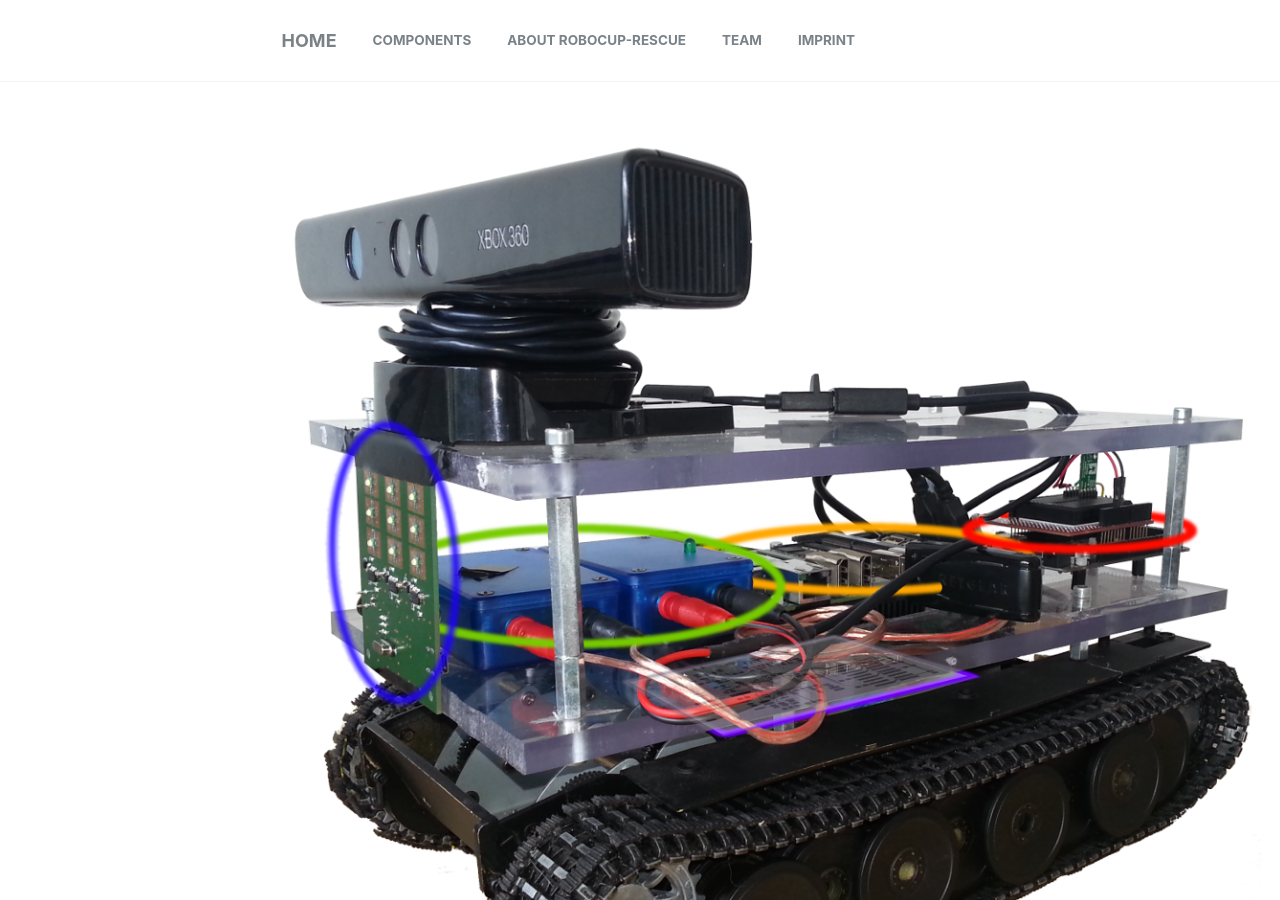
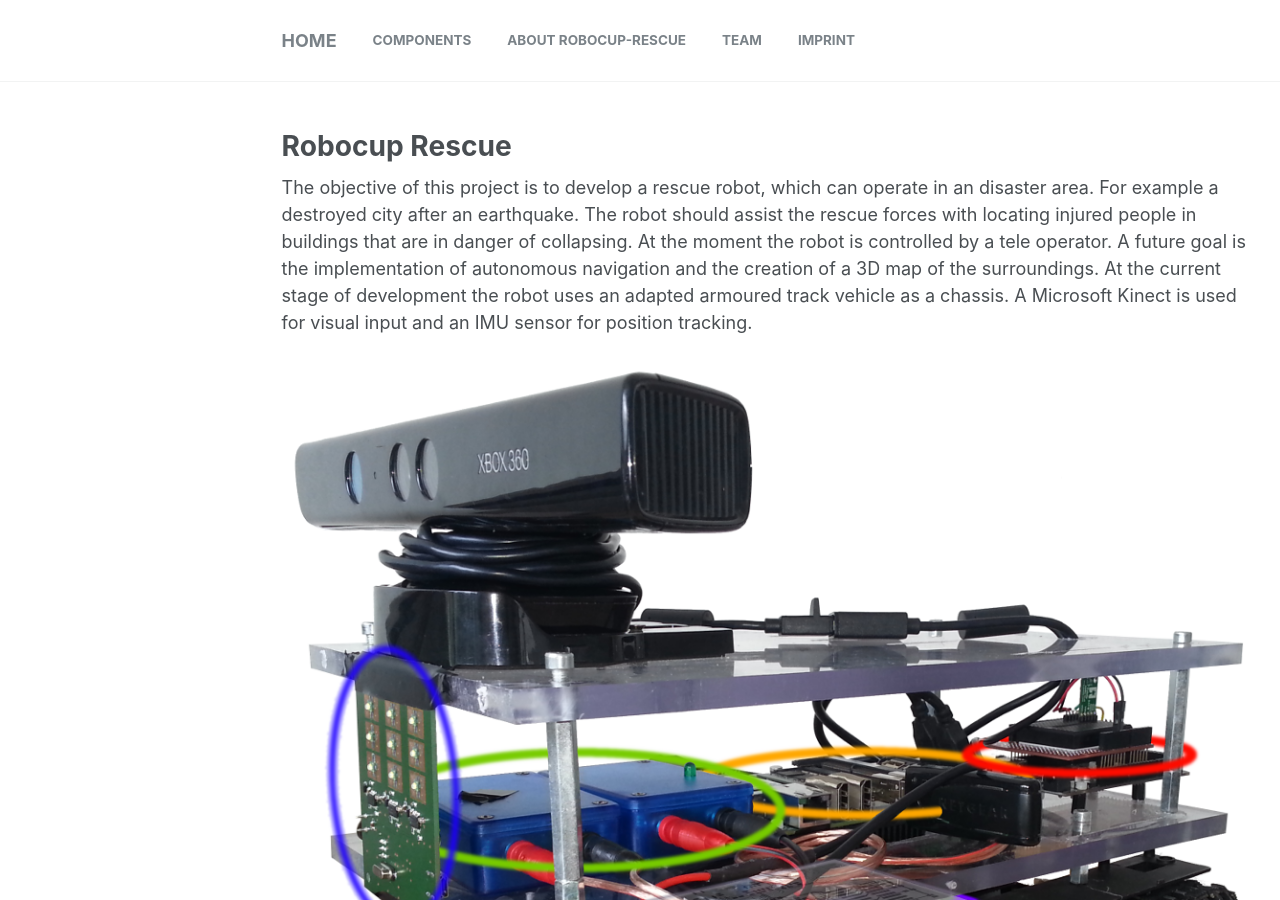
Before and after one commit to AR2A/AR2A.github.io, a Jekyll site: the page built from index.html, in a window 1280 px wide and 900 px high. Built offline with Jekyll 4.4.1, drawn with Linux system fonts in a browser that asks for light colours; the list of posts is cut into pages by our own code.

Commit message:
add/change content

```diff
--- a/index.html
+++ b/index.html
@@ -4,6 +4,16 @@
 ---
 
 {% include base_path %}
+
+
+<h1 class="page__title" itemprop="headline">Robocup Rescue
+</h1>
+
+        </header>
+
+
+      <section class="page__content" itemprop="text">
+        <p>The objective of this project is to develop a rescue robot, which can operate in an disaster area. For example a destroyed city after an earthquake. The robot should assist the rescue forces with locating injured people in buildings that are in danger of collapsing. At the moment the robot is controlled by a tele operator. A future goal is the implementation of autonomous navigation and the creation of a 3D map of the surroundings. At the current stage of development the robot uses an adapted armoured track vehicle as a chassis. A Microsoft Kinect is used for visual input and an IMU sensor for position tracking.</p>
 
 
 <p><img src="/images/home/conrad.png" alt="Conrad" title="Conrad"></p>
```
Also changed, not shown: components/index.md (+2 -2 lines).
